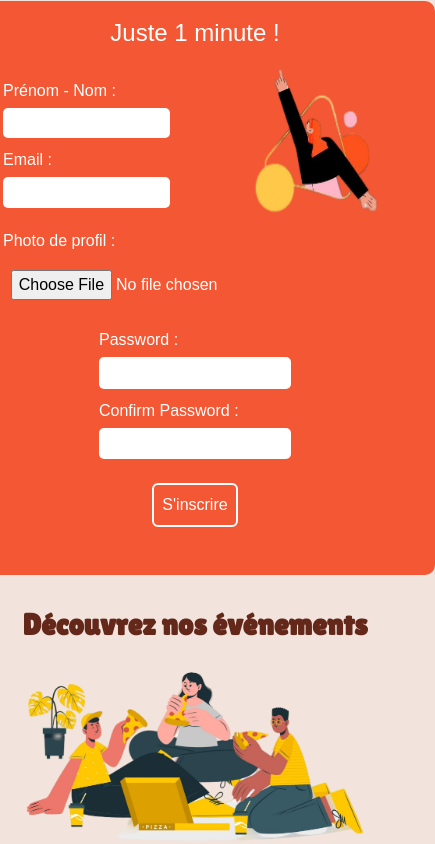
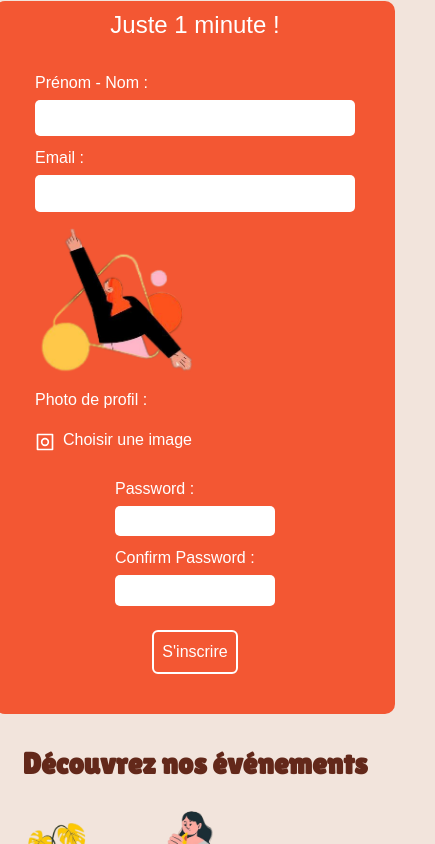
Before and after one commit to lucasdech/EventConnect-Front, an Angular app: page / in a window 390 px wide. Both pictures are taken after a click on the button "S'inscrire". Shown: the part 759-1603 px from the top of the page, 435 px wide, since content can reach past the window. Built offline with nearby package versions, Linux system fonts and the light colour scheme.

Commit message:
register form responsive ok

```diff
--- a/src/app/components/login-form/login-form.component.css
+++ b/src/app/components/login-form/login-form.component.css
@@ -46,7 +46,7 @@ button {
     #login img {
         height: 150px;
         position: relative;
-        bottom: -25%;
+        bottom: -23%;
         left: -5%;
     }
 
--- a/src/app/components/register-form/register-form.component.css
+++ b/src/app/components/register-form/register-form.component.css
@@ -53,3 +53,10 @@ button {
     width: 50%;
     margin-left: 25%;
 }
+
+@media screen and (max-width: 768px) {
+    .register-form {
+        width: 25em;
+    }
+
+}
--- a/src/app/components/register-form/register-form.component.html
+++ b/src/app/components/register-form/register-form.component.html
@@ -1,9 +1,9 @@
-<div class="register-form ">
+<div class="register-form">
   <p class="text-2xl -mt-8">Juste 1 minute !</p>
 
   <form [formGroup]="registerForm" (ngSubmit)="onSubmit()">
-    <div class="flex">
-      <div>
+    <div class="flex flex-col md:flex-row">
+      <div class="flex-1">
         <label for="name">Prénom - Nom :</label>
         <input class="text-black" type="text" id="name" formControlName="name" placeholder="{{ BtnContent == 'Modifier' ? user.name : '' }}" [required]="BtnContent !== 'Modifier'">
 
@@ -11,15 +11,18 @@
         <input class="text-black" type="email" id="email" formControlName="email" placeholder="{{ BtnContent == 'Modifier' ? user.email : '' }}" [required]="BtnContent !== 'Modifier'">
       </div>
 
-      <div class="ml-20">
-        <img src="assets/images/Forms/personnes-pointant.png" alt="personne poitant du doigts" style="height: 150px;">
+      <div class="ml-0 md:ml-20 mt-4 md:mt-0">
+        <img src="assets/images/Forms/personnes-pointant.png" alt="personne pointant du doigts" style="height: 150px;">
       </div>
     </div>
 
-    <label for="profile-photo">Photo de profil :</label>
-    <div class="photo-upload">
-      <label for="profile_picture"></label>
-      <input type="file" (change)="onFileChange($event)" id="profile_picture">
+    <label for="profile-photo" class="mt-4">Photo de profil :</label>
+    <div class="photo-upload flex items-center">
+      <label for="profile_picture" class="cursor-pointer">
+        <svg xmlns="http://www.w3.org/2000/svg" class="h-5 w-5 text-white mr-2" fill="none" viewBox="0 0 24 24" stroke="currentColor"><path stroke-linecap="round" stroke-linejoin="round" stroke-width="2" d="M3 3h18v18H3V3zM12 8a4 4 0 110 8 4 4 0 010-8z" /></svg>
+      </label>
+      <input type="file" (change)="onFileChange($event)" id="profile_picture" class="hidden">
+      <span class="text-white">Choisir une image</span>
     </div>
 
     <div class="register_password">
@@ -37,7 +40,7 @@
 
       <div>
         <button type="submit" class="p-2 mt-6 rounded-md" [disabled]="registerForm.invalid">
-          {{ BtnContent}}
+          {{ BtnContent }}
         </button>
       </div>
     </div>
```
